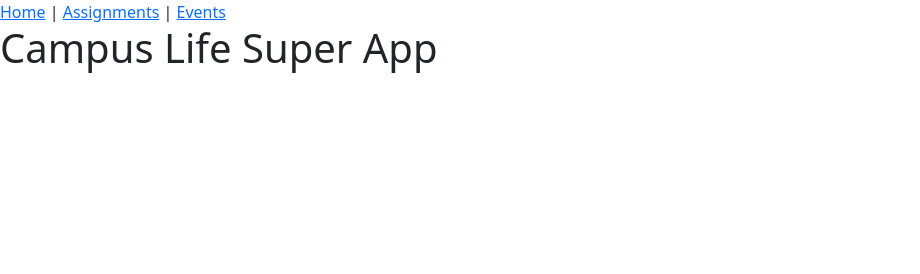
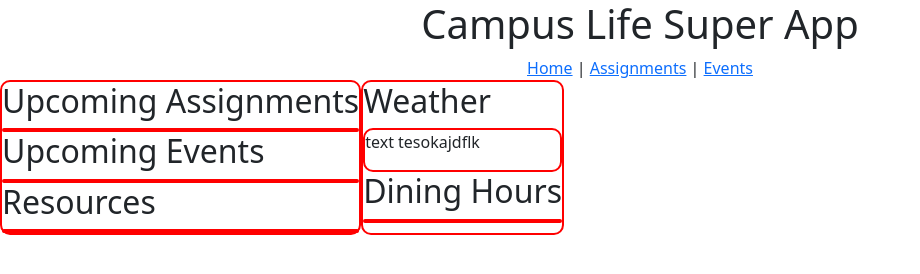
Before and after one commit to BrendonM81/campus-life-super-app, a plain HTML site: page index.html in a window 1280 px wide. Shown: the whole page, without its empty margins (0-920 px from the left). Drawn offline with nearby package versions, Linux system fonts and the light colour scheme.

Commit message:
Centered headers, gave divs a red border, began working on index.html divs

```diff
--- a/css/style.css
+++ b/css/style.css
@@ -0,0 +1,4 @@
+div {
+    border: 2px solid #ff0000;
+    border-radius: 10px;
+}
--- a/index.html
+++ b/index.html
@@ -9,34 +9,33 @@
     </head>
 
     <body>
-        <header>
+        <header class="d-flex row text-center">
+            <h1>Campus Life Super App</h1>
             <nav>
                 <a href="index.html">Home</a> | <a href="assignments.html">Assignments</a> | <a href="events.html">Events</a>
             </nav>
-            <h1>Campus Life Super App</h1>
-            <p></p>
         </header>
-        <section>
-            <div>
-                <!-- Upcoming assignments display -->
+        <section class="d-flex">
+            <div class="d-flex flex-column align-items-left">
+                <h2>Upcoming Assignments</h2>
                 <div>
 
                 </div>
-                <!-- Upcoming events display -->
+                <h2>Upcoming Events</h2>
                 <div>
 
                 </div>
-                <!-- Resources -->
+                <h2>Resources</h2>
                 <div>
 
                 </div>
             </div>
-            <div>
-                <!-- Weather API -->
+            <div class="d-flex flex-column justify-content-right">
+                <h2>Weather</h2>
                 <div>
-
+                    <p>text tesokajdflk</p>
                 </div>
-                <!-- Dining Hours -->
+                <h2>Dining Hours</h2>
                 <div>
 
                 </div>
```
Also changed, not shown: assignments.html (+2 -3 lines), events.html (+2 -3 lines).
